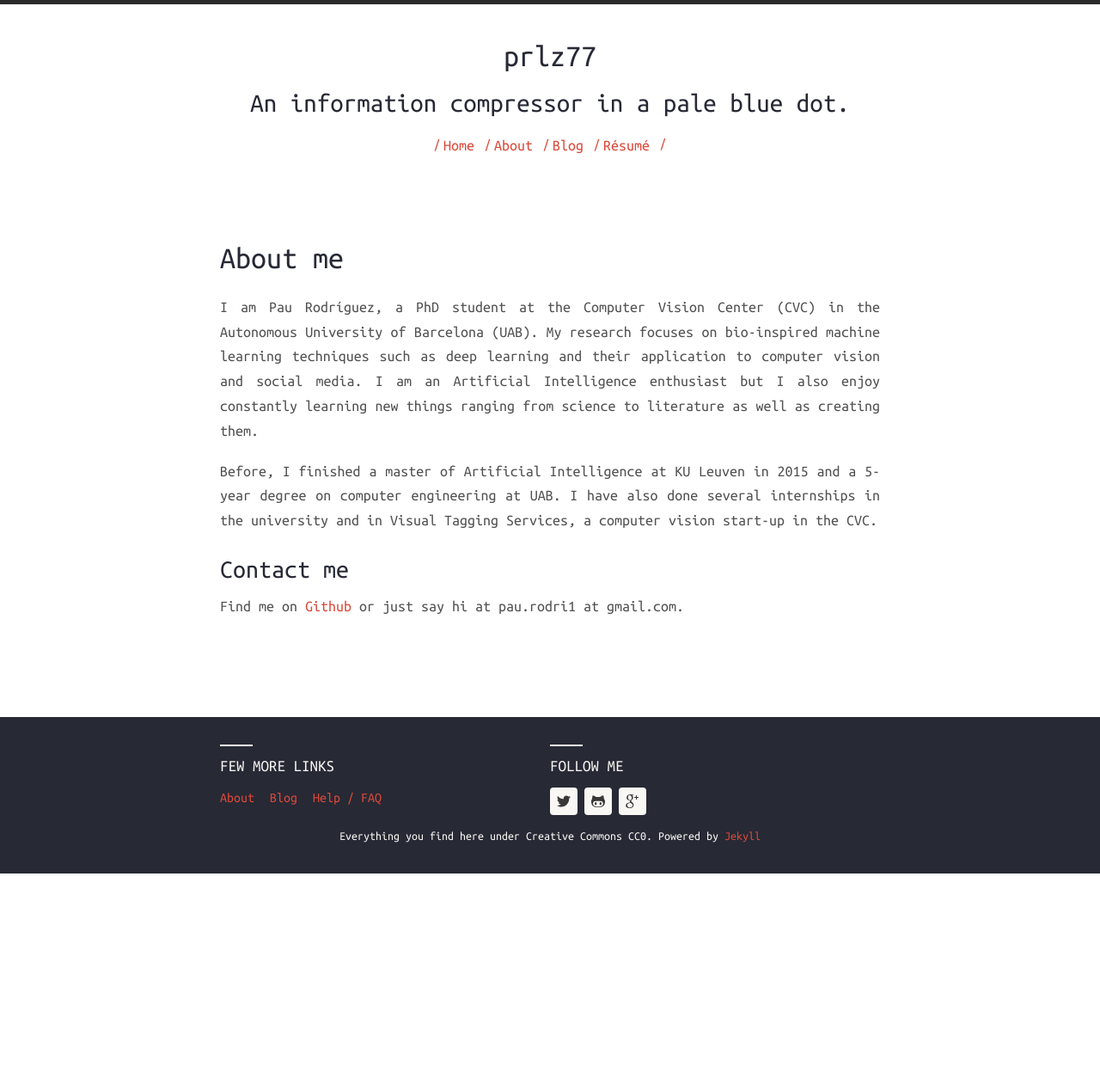
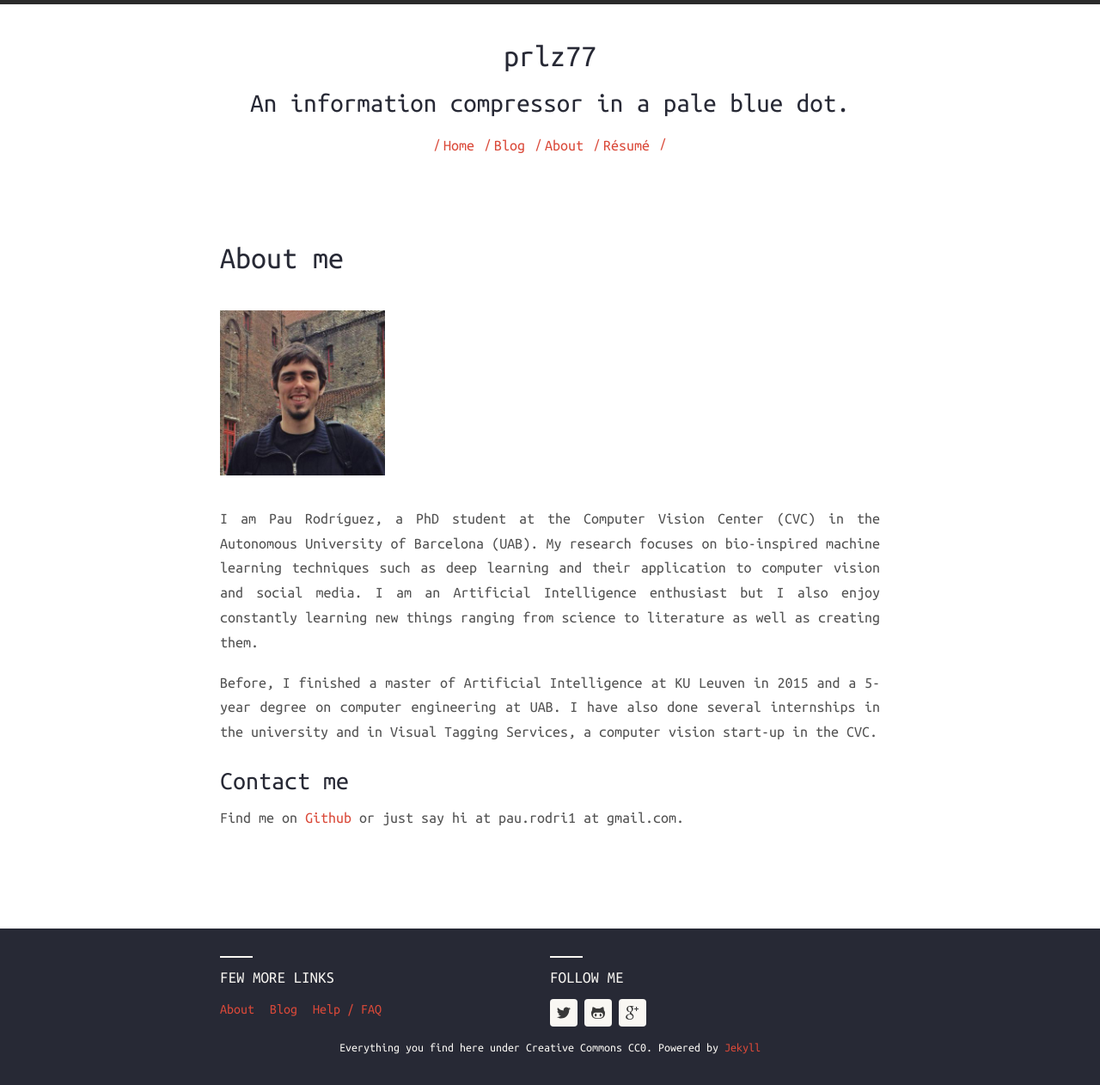
Before and after one commit to prlz77/prlz77.github.io, a Jekyll site: the page built from about.md, in a window 1280 px wide. Shown: the whole page at 86% size. Built offline with Jekyll 4.4.1, drawn with Linux system fonts in a browser that asks for light colours; nearby versions of some CDN libraries; before the commit the page ends 1016 px from its top, so only the background shows below that.

Commit message:
Image of me

```diff
--- a/_config.yml
+++ b/_config.yml
@@ -7,7 +7,7 @@ baseurl:
 url: http://prlz77.github.io
 
 # Localhost
-#url: http://127.0.0.1:4000
+url: http://127.0.0.1:4000
 
 # Harmony theme configuration. Please change accordingly.
 harmony:
--- a/_includes/header-links.html
+++ b/_includes/header-links.html
@@ -3,10 +3,10 @@
 		<a href="{{ site.baseurl | prepend: site.url }}">Home</a><span>/</span>
 	</li>
 	<li>
-		<a href="{{ '/about' | prepend: site.baseurl | prepend: site.url }}">About</a><span>/</span>
+		<a href="{{ '/blog' | prepend: site.baseurl | prepend: site.url }}">Blog</a><span>/</span>
 	</li>
 	<li>
-		<a href="{{ '/blog' | prepend: site.baseurl | prepend: site.url }}">Blog</a><span>/</span>
+		<a href="{{ '/about' | prepend: site.baseurl | prepend: site.url }}">About</a><span>/</span>
 	</li>
 	<li>
 		<a href="{{ '/resume' | prepend: site.baseurl | prepend: site.url }}">Résumé</a><span>/</span>
--- a/about.md
+++ b/about.md
@@ -3,6 +3,9 @@ layout: page
 title: About me
 permalink: /about/
 ---
+
+<img src="{{ site.url }}/assets/me.jpg" alt="Me" style="width:25%;">
+
 I am Pau Rodríguez, a PhD student at the Computer Vision Center (CVC) in the Autonomous University of Barcelona (UAB). My research focuses on bio-inspired machine learning techniques such as deep learning and their application to computer vision and social media. I am an Artificial Intelligence enthusiast but I also enjoy constantly learning new things ranging from science to literature as well as creating them.
 {: .text-justify}
 Before, I finished a master of Artificial Intelligence at KU Leuven in 2015 and a 5-year degree on computer engineering at UAB. I have also done several internships in the university and in Visual Tagging Services, a computer vision start-up in the CVC.
```
Also changed, not shown: assets/me.jpg (added).
